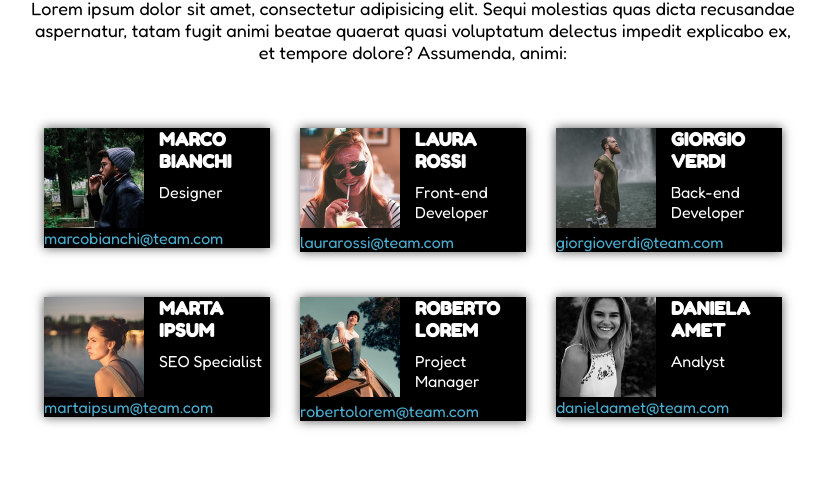
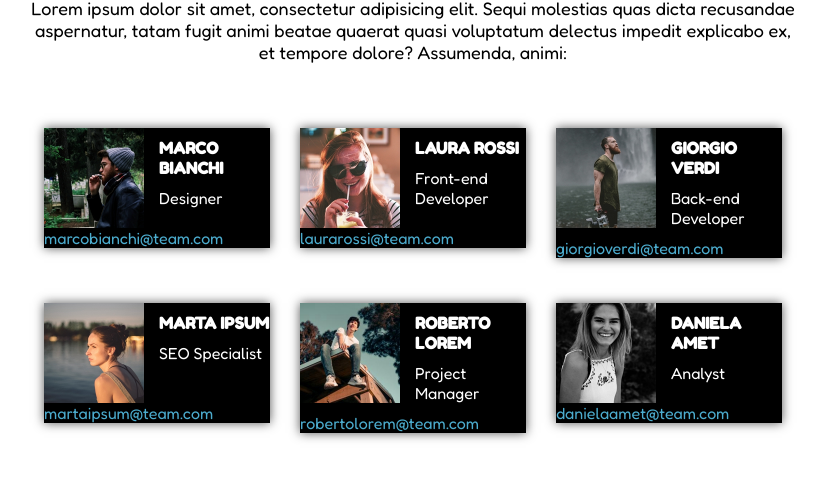
Before and after one commit to slivcaigor/html-css-float-cards, a plain HTML site: page index.html in a window 1280 px wide. Shown: the part 131-610 px from the top of the page, without its empty margins (227-1052 px from the left). Drawn offline with Linux system fonts and the light colour scheme.

Commit message:
Minor Change

```diff
--- a/css/master.css
+++ b/css/master.css
@@ -37,7 +37,10 @@
 .name {
   color: white;
   font-family: 'Fredoka One', cursive;
-  font-size: 18px;
+  font-size: 16px;
+  margin-left: 15px;
+  display: block;
+  margin: 10px 0 0 0;
 }
 
 .role {
```
